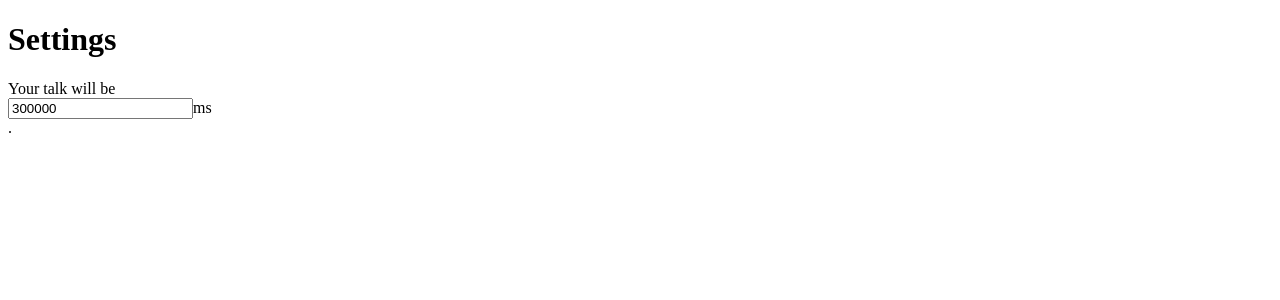
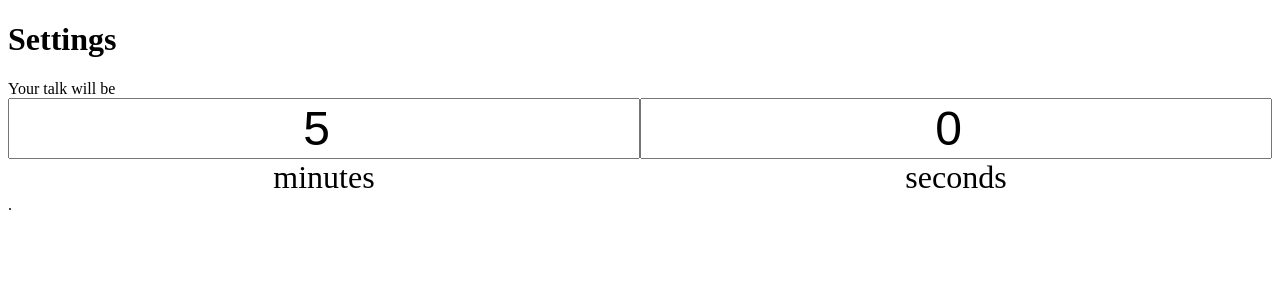
Before and after one commit to JoshuaKGoldberg/stoptalking, a React (Create React App) app: page / in a window 1280 px wide. Shown: the top 300 px of the page. Built offline with nearby package versions, Linux system fonts and the light colour scheme.

Commit message:
Used minutes and seconds in time input

```diff
--- a/src/settings/TimeInput/index.tsx
+++ b/src/settings/TimeInput/index.tsx
@@ -1,4 +1,7 @@
 import React from "react";
+
+import { minuteMs, secondMs } from "../../time";
+import styles from "./styles.module.css";
 
 export type TimeInputProps = {
     onChange: (newValue: number) => void;
@@ -6,14 +9,33 @@ export type TimeInputProps = {
 };
 
 export const TimeInput: React.FC<TimeInputProps> = ({ onChange, value }) => {
+    const minutes = Math.floor(value / minuteMs);
+    const seconds = Math.floor((value - minutes * minuteMs) / secondMs);
+
     return (
-        <div>
+        <span className={styles.timeInput}>
             <input
+                onChange={event =>
+                    onChange(
+                        event.target.valueAsNumber * minuteMs +
+                            seconds * secondMs,
+                    )
+                }
                 type="number"
-                onChange={event => onChange(event.target.valueAsNumber)}
-                value={value}
+                value={minutes}
             />
-            ms
-        </div>
+            minutes
+            <input
+                onChange={event =>
+                    onChange(
+                        minutes * minuteMs +
+                            event.target.valueAsNumber * secondMs,
+                    )
+                }
+                type="number"
+                value={seconds}
+            />
+            seconds
+        </span>
     );
 };
--- /dev/null
+++ b/src/settings/TimeInput/styles.module.css
@@ -0,0 +1,12 @@
+.timeInput {
+    display: grid;
+    font-size: 2rem;
+    grid-template-columns: 50% 50%;
+    text-align: center;
+}
+
+.timeInput input {
+    font-size: 3rem;
+    grid-row: 1;
+    text-align: center;
+}
--- a/src/settings/useSettings.ts
+++ b/src/settings/useSettings.ts
@@ -1,10 +1,8 @@
 import { useCallback, useState } from "react";
 
 import { useQuery } from "../hooks/useQuery";
+import { minuteMs } from "../time";
 import { Settings } from "./types";
-
-const secondMs = 1000;
-const minuteMs = secondMs * 60;
 
 const defaultSettings = {
     talkTime: minuteMs * 5,
@@ -28,9 +26,9 @@ export const useSettings = () => {
             "",
             "",
             "?" +
-                Object.entries(newSettings)
-                    .map(([key, value]) => key + "=" + value)
-                    .join("&"),
+            Object.entries(newSettings)
+                .map(([key, value]) => key + "=" + value)
+                .join("&"),
         );
     }, []);
 
--- /dev/null
+++ b/src/time.ts
@@ -0,0 +1,4 @@
+
+export const secondMs = 1000;
+
+export const minuteMs = secondMs * 60;
```
